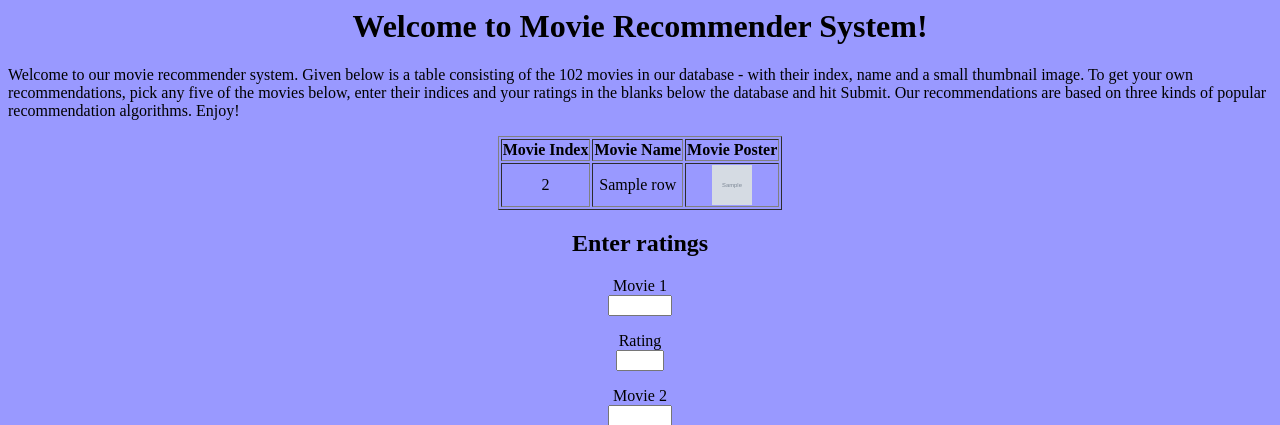
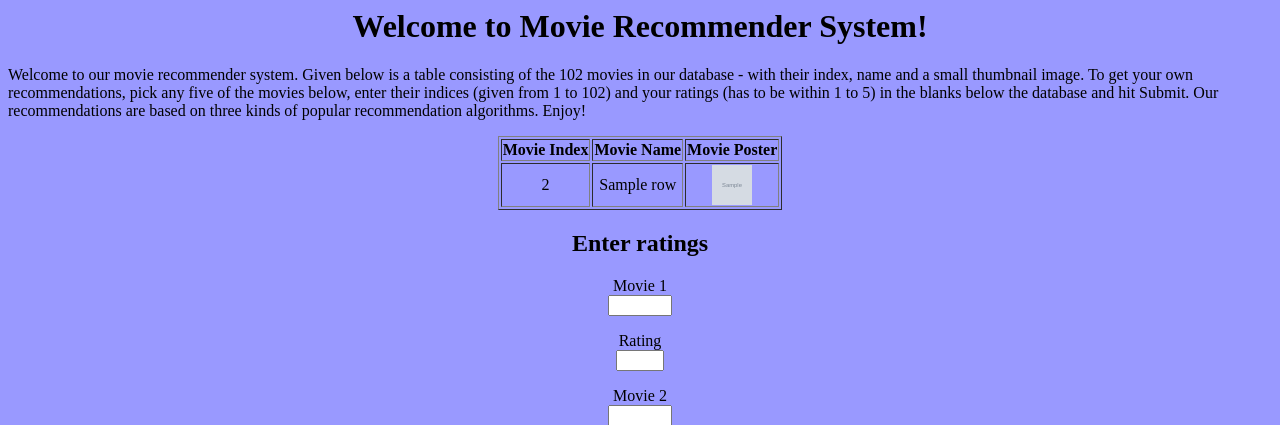
Before and after one commit to anjalibhavan/anjali_movie_recommender, a Flask app: template app/templates/reco.html in a window 1280 px wide. Shown: the top 425 px of the page. Run offline with Flask 2, Linux system fonts and the light colour scheme; the template is opened without the code that fills it: values that come from a table or form of the project are taken from there, most other values are stand-ins (such as "Sample title", 1, 10 or a date in 2020); grey boxes marked "Sample" are stand-in pictures.

Commit message:
description

```diff
--- a/app/templates/reco.html
+++ b/app/templates/reco.html
@@ -2,7 +2,7 @@
 
         {% block content %}
 <h1 align=center style='font:Helvetica'>Welcome to Movie Recommender System!</h1>
-<p style=' border-style:hidden;border-radius: 5px'>Welcome to our movie recommender system. Given below is a table consisting of the 102 movies in our database - with their index, name and a small thumbnail image. To get your own recommendations, pick any five of the movies below, enter their indices and your ratings in the blanks below the database and hit Submit. Our recommendations are based on three kinds of popular recommendation algorithms. Enjoy!</p>
+<p style=' border-style:hidden;border-radius: 5px'>Welcome to our movie recommender system. Given below is a table consisting of the 102 movies in our database - with their index, name and a small thumbnail image. To get your own recommendations, pick any five of the movies below, enter their indices (given from 1 to 102) and your ratings (has to be within 1 to 5) in the blanks below the database and hit Submit. Our recommendations are based on three kinds of popular recommendation algorithms. Enjoy!</p>
 
 <table border=1px align=center>
     <tr><th>Movie Index</th>
```
